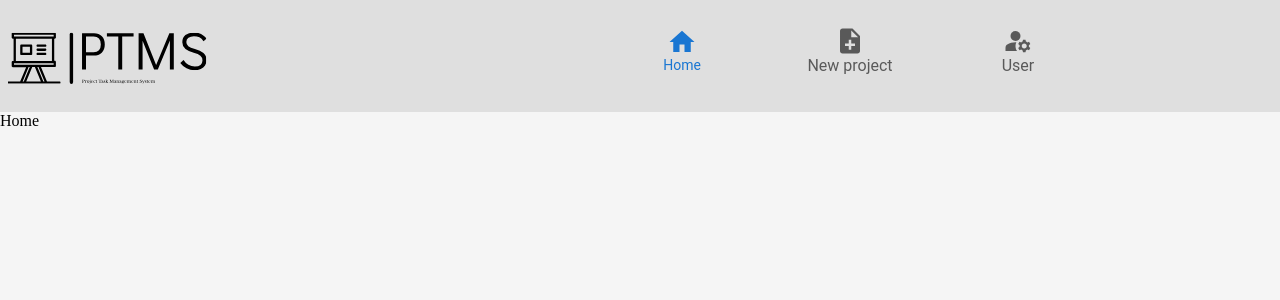
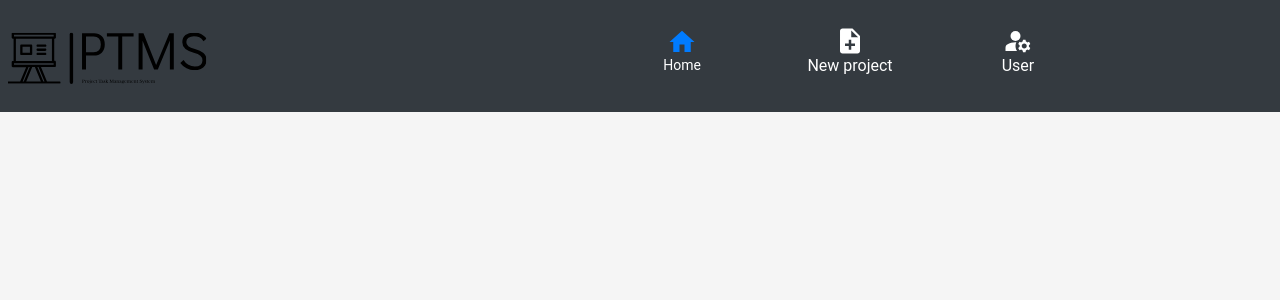
Before and after one commit to ptms-org/ptms-frontend, a React (Vite) app in the folder PTMS/: page / in a window 1280 px wide. Shown: the top 300 px of the page. Built offline with nearby package versions, Linux system fonts and the light colour scheme.

Commit message:
6-PTMS-changed css

```diff
--- a/PTMS/src/common/navigation/Header.tsx
+++ b/PTMS/src/common/navigation/Header.tsx
@@ -13,11 +13,12 @@ export const Header = () => {
         container
         spacing={0}
         sx={{
-          background: "#dfdfdf",
-          width: "100%",
+          position: 'fixed', top: 0, width: '100%', zIndex: 1000,
+          background: "#343A40",
           justifyContent: media420 ? "center" : "space-between",
           flexWrap: "wrap",
           marginLeft: "auto",
+
         }}
       >
         <Grid item>
@@ -26,6 +27,7 @@ export const Header = () => {
               width: media630 ? 120 : "auto",
               padding: media580 ? "10px" : 1,
               paddingBottom: 0,
+              color: "#fff",
             }}
             component="img"
             src={Logo}
--- a/PTMS/src/common/navigation/Navigation.tsx
+++ b/PTMS/src/common/navigation/Navigation.tsx
@@ -17,7 +17,8 @@ export const Navigation = () => {
     <Wrapper>
       <Container
         sx={{
-          background: "#dfdfdf",
+          background: "#343A40",
+
           minHeight: media630 ? 50 : 100,
           marginRight: media890 ? 5 : media630 ? 1 : 10,
           minWidth: media630 ? 250 : media1070 ? 330 : 700,
@@ -36,6 +37,16 @@ export const Navigation = () => {
           sx={{
             "& .MuiBottomNavigationAction-label": {
               fontSize: media630 ? "10px" : "medium",
+              color: "white",
+            },
+            "& .MuiSvgIcon-root": {
+              fill: "white",
+            },
+            "&.Mui-selected": {
+              color: "#007BFF",
+              "& .MuiSvgIcon-root": {
+                fill: "#007BFF",
+              }
             },
           }}
         />
@@ -47,6 +58,16 @@ export const Navigation = () => {
           sx={{
             "& .MuiBottomNavigationAction-label": {
               fontSize: media630 ? "10px" : "medium",
+              color: "white",
+            },
+            "& .MuiSvgIcon-root": {
+              fill: "white",
+            },
+            "&.Mui-selected": {
+              color: "#007BFF",
+              "& .MuiSvgIcon-root": {
+                fill: "#007BFF",
+              }
             },
           }}
         />
@@ -58,6 +79,16 @@ export const Navigation = () => {
           sx={{
             "& .MuiBottomNavigationAction-label": {
               fontSize: media630 ? "10px" : "medium",
+              color: "white",
+            },
+            "& .MuiSvgIcon-root": {
+              fill: "white",
+            },
+            "&.Mui-selected": {
+              color: "#007BFF",
+              "& .MuiSvgIcon-root": {
+                fill: "#007BFF",
+              }
             },
           }}
         />
--- a/PTMS/src/features/Layout/Layout.tsx
+++ b/PTMS/src/features/Layout/Layout.tsx
@@ -1,5 +1,5 @@
 import { Outlet } from "react-router-dom";
-import { Header } from "../../common/Navigation/Header";
+import { Header } from "../../common/navigation/Header";
 
 export const Layout = () => {
   return (
```
